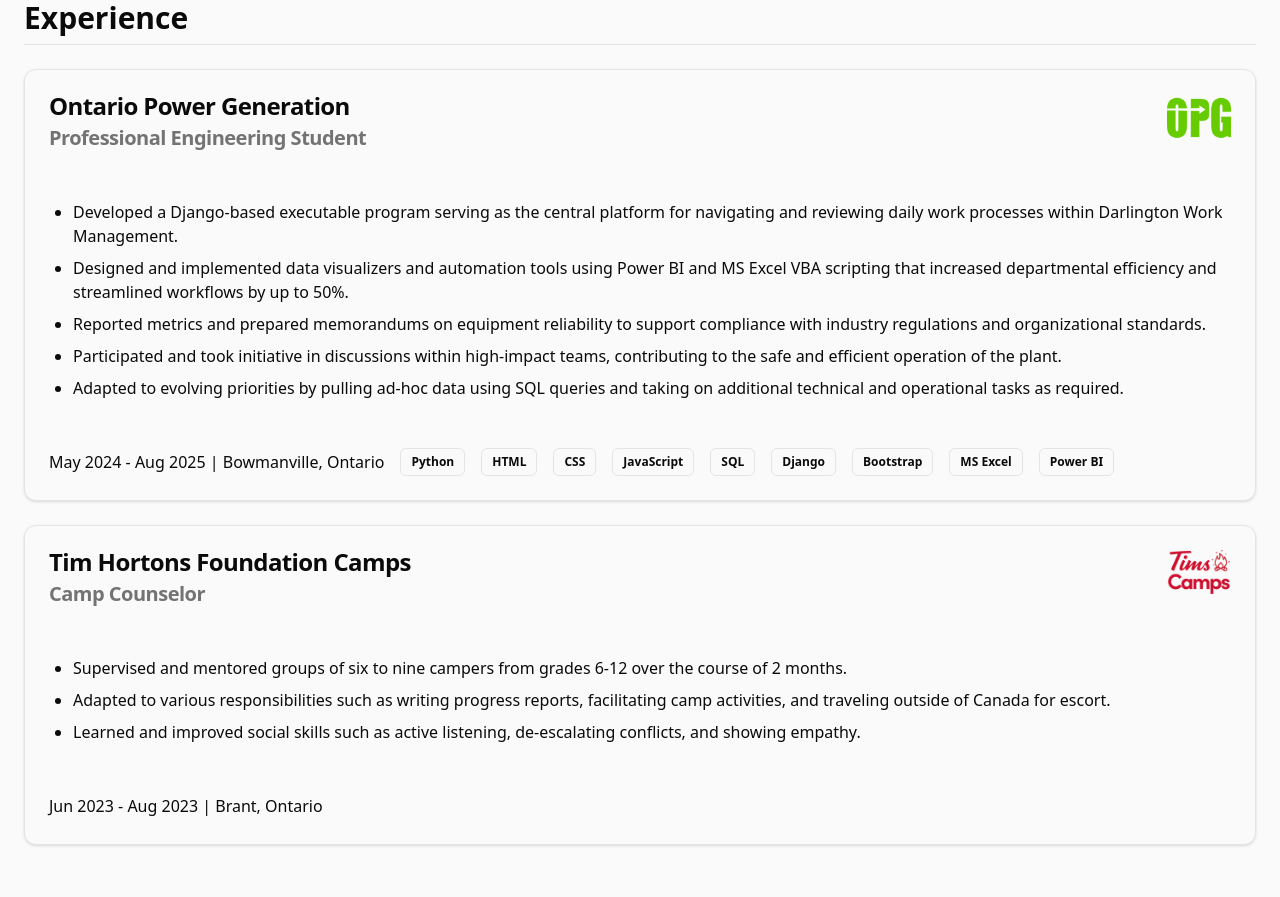
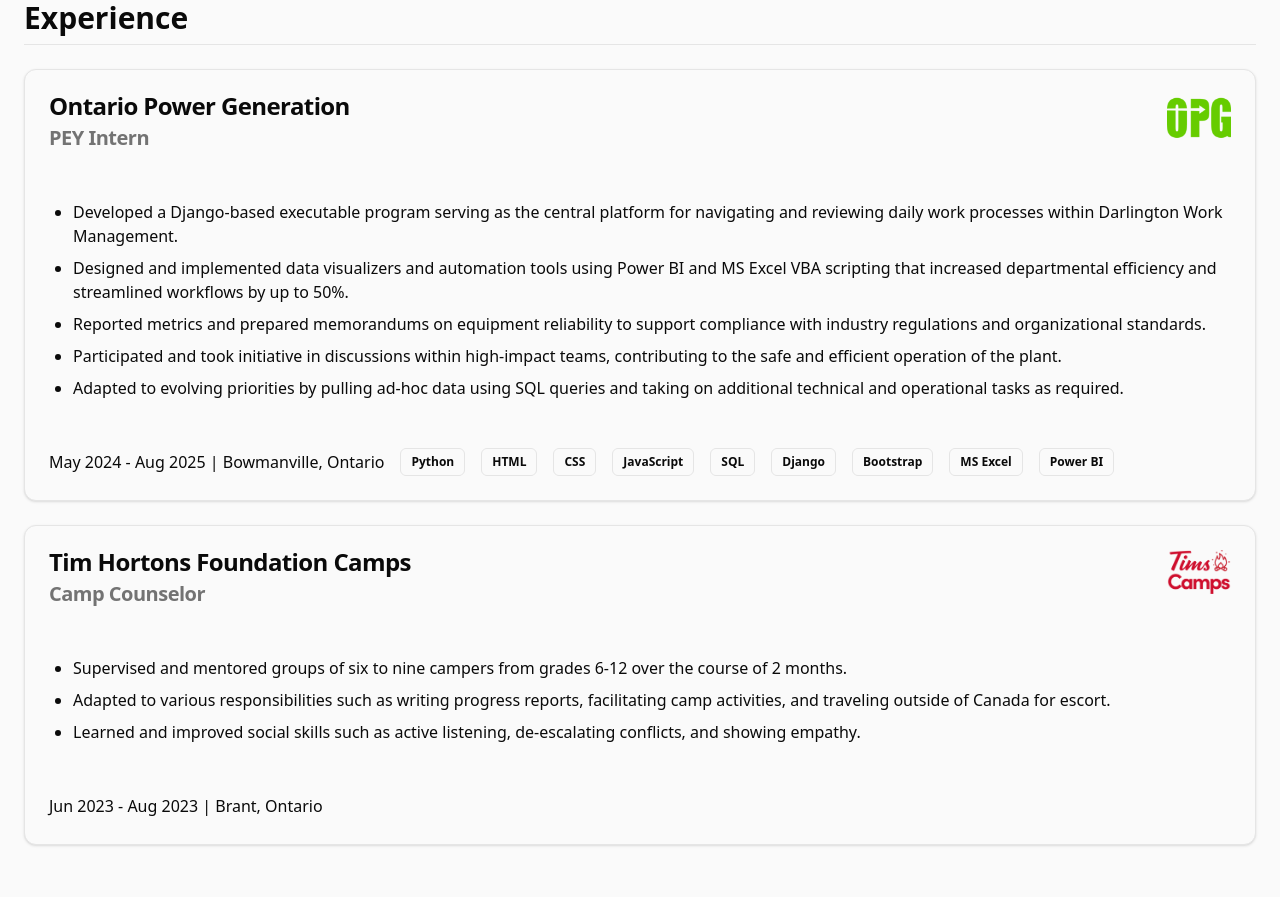
Before and after one commit to marvinyywu/marvinyywu.github.io, a Next.js app: page / in a window 1280 px wide. Shown: the part 1720-2617 px from the top of the page. Built offline with nearby package versions, Linux system fonts and the light colour scheme.

Commit message:
Added new resume and update to OPG job title

```diff
--- a/src/app/experience.tsx
+++ b/src/app/experience.tsx
@@ -24,7 +24,7 @@
               className="absolute right-0 top-0 -translate-y-2"
             />
         </CardTitle>
-        <CardDescription id="card-description">Professional Engineering Student</CardDescription>
+        <CardDescription id="card-description">PEY Intern</CardDescription>
         </CardHeader>
         <CardContent>
         <ul className="list-description">
```
Also changed, not shown: 1 other file (tests, documents, lock files or other folders).
